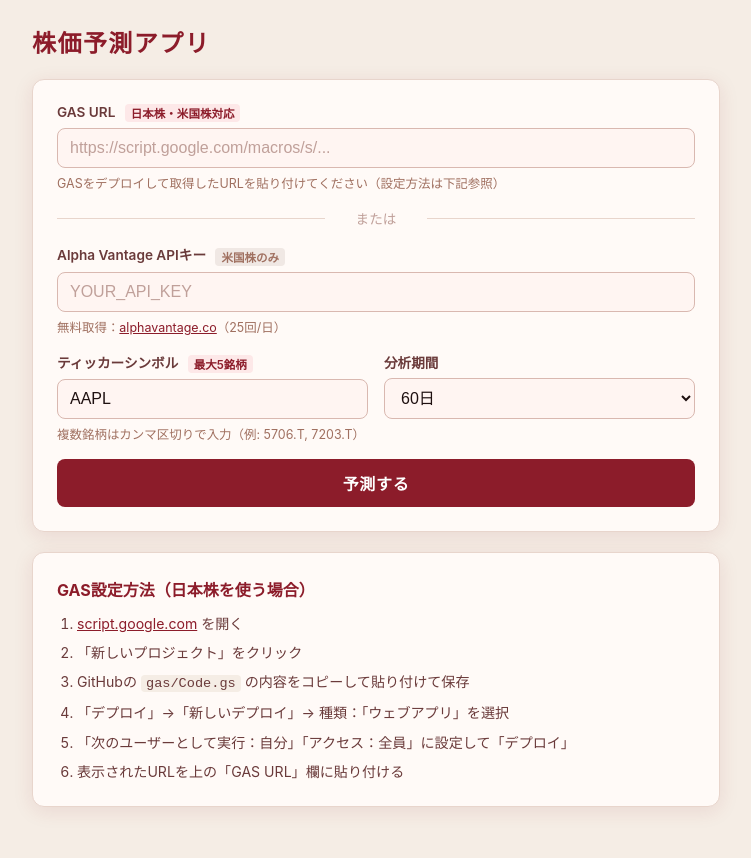
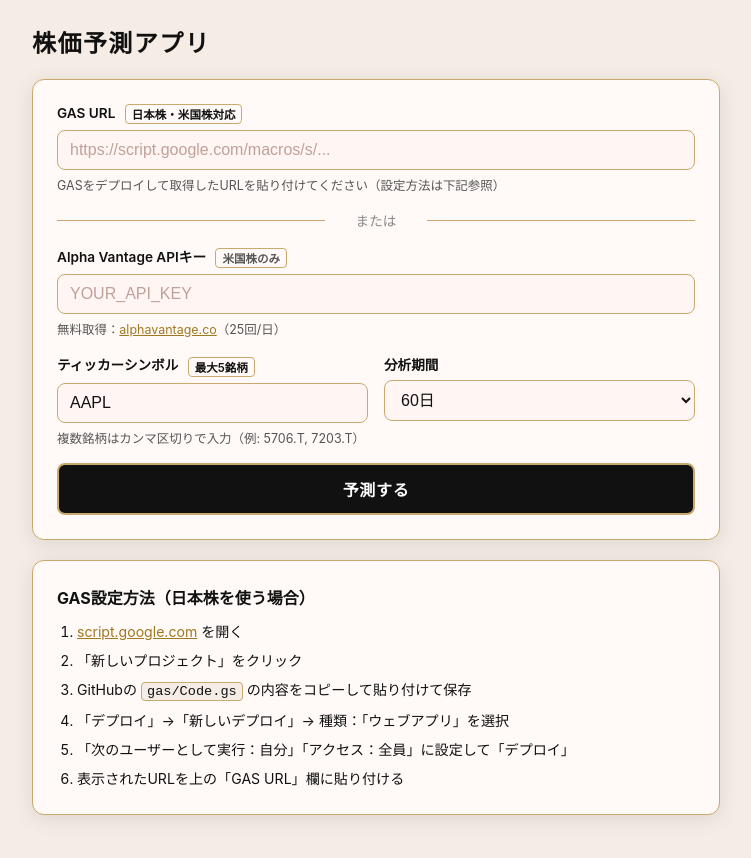
Before and after one commit to nori1975461/stock-app, a React (Vite) app: page / in a window 1280 px wide. Shown: the top 858 px of the page, without its empty margins (264-1015 px from the left). Built offline with nearby package versions, Linux system fonts and the light colour scheme.

Commit message:
design: 文字色を黒に統一・縁を金色(#c9a96e)に変更

```diff
--- a/src/App.css
+++ b/src/App.css
@@ -3,7 +3,7 @@
 body {
   font-family: -apple-system, BlinkMacSystemFont, 'Segoe UI', sans-serif;
   background: #f5ede5;
-  color: #1e1010;
+  color: #111111;
   min-height: 100vh;
 }
 
@@ -17,7 +17,7 @@ h1 {
   font-size: 1.5rem;
   font-weight: 700;
   margin-bottom: 20px;
-  color: #8c1c2a;
+  color: #111111;
   letter-spacing: 0.06em;
 }
 
@@ -25,9 +25,9 @@ h1 {
   background: #fffaf7;
   border-radius: 12px;
   padding: 24px;
-  box-shadow: 0 4px 20px rgba(140,28,42,0.1);
+  box-shadow: 0 4px 20px rgba(0,0,0,0.1);
   margin-bottom: 20px;
-  border: 1px solid #e8d5cc;
+  border: 1px solid #c9a96e;
 }
 
 .field {
@@ -40,22 +40,23 @@ h1 {
 .field label {
   font-size: 0.85rem;
   font-weight: 600;
-  color: #6a3a3a;
+  color: #111111;
 }
 
 .field input, .field select {
   padding: 10px 12px;
-  border: 1px solid #d9b8b0;
+  border: 1px solid #c9a96e;
   border-radius: 8px;
   font-size: 1rem;
   outline: none;
   transition: border-color 0.2s;
   background: #fff5f2;
-  color: #1e1010;
+  color: #111111;
 }
 
 .field input:focus, .field select:focus {
-  border-color: #8c1c2a;
+  border-color: #a07820;
+  box-shadow: 0 0 0 2px rgba(201,169,110,0.25);
 }
 
 .field input::placeholder { color: #c0a09a; }
@@ -65,8 +66,8 @@ h1 {
   color: #1e1010;
 }
 
-.hint { font-size: 0.78rem; color: #a07060; }
-.hint a { color: #8c1c2a; }
+.hint { font-size: 0.78rem; color: #555555; }
+.hint a { color: #a07820; }
 
 .row {
   display: grid;
@@ -77,23 +78,23 @@ h1 {
 .btn {
   width: 100%;
   padding: 12px;
-  background: #8c1c2a;
+  background: #111111;
   color: #fff;
-  border: none;
+  border: 2px solid #c9a96e;
   border-radius: 8px;
   font-size: 1rem;
   font-weight: 700;
   cursor: pointer;
-  transition: background 0.2s;
+  transition: background 0.2s, border-color 0.2s;
   letter-spacing: 0.04em;
 }
 
-.btn:hover:not(:disabled) { background: #6e1420; }
-.btn:disabled { background: #d4a8a8; color: #fff; cursor: not-allowed; }
+.btn:hover:not(:disabled) { background: #333333; border-color: #a07820; }
+.btn:disabled { background: #888888; border-color: #c9a96e; color: #ccc; cursor: not-allowed; }
 
 .error {
   background: #fff0f0;
-  border: 1px solid #e8a0a0;
+  border: 1px solid #c9a96e;
   color: #8c1c2a;
   border-radius: 8px;
   padding: 12px 16px;
@@ -115,15 +116,15 @@ h1 {
 
 .arrow { font-size: 2.4rem; line-height: 1; }
 .label { font-size: 1.8rem; font-weight: 700; }
-.confidence { font-size: 1rem; color: #a07060; margin-left: 4px; }
+.confidence { font-size: 1rem; color: #555555; margin-left: 4px; }
 
 .metrics {
   display: grid;
   grid-template-columns: repeat(4, 1fr);
   gap: 12px;
   padding: 16px 0;
-  border-top: 1px solid #e8d5cc;
-  border-bottom: 1px solid #e8d5cc;
+  border-top: 1px solid #c9a96e;
+  border-bottom: 1px solid #c9a96e;
   margin-bottom: 16px;
 }
 
@@ -134,20 +135,20 @@ h1 {
   text-align: center;
 }
 
-.metric span { font-size: 0.78rem; color: #a07060; }
-.metric strong { font-size: 1rem; font-weight: 700; color: #1e1010; }
+.metric span { font-size: 0.78rem; color: #555555; }
+.metric strong { font-size: 1rem; font-weight: 700; color: #111111; }
 
-.signals h3 { font-size: 0.85rem; color: #a07060; margin-bottom: 8px; }
+.signals h3 { font-size: 0.85rem; color: #555555; margin-bottom: 8px; }
 .signals ul { list-style: none; display: flex; flex-direction: column; gap: 4px; }
-.signals li { font-size: 0.88rem; color: #3a2020; padding-left: 12px; position: relative; }
-.signals li::before { content: '・'; position: absolute; left: 0; color: #8c1c2a; }
+.signals li { font-size: 0.88rem; color: #111111; padding-left: 12px; position: relative; }
+.signals li::before { content: '・'; position: absolute; left: 0; color: #c9a96e; }
 
 .chart-wrap { margin-top: 20px; }
 
 .disclaimer {
   margin-top: 16px;
   font-size: 0.75rem;
-  color: #c0a09a;
+  color: #888888;
   text-align: center;
 }
 
@@ -155,8 +156,9 @@ h1 {
   display: inline-block;
   font-size: 0.72rem;
   font-weight: 600;
-  background: #fde8e8;
-  color: #8c1c2a;
+  background: transparent;
+  color: #111111;
+  border: 1px solid #c9a96e;
   border-radius: 4px;
   padding: 1px 6px;
   margin-left: 6px;
@@ -164,14 +166,15 @@ h1 {
 }
 
 .badge.gray {
-  background: #f0e8e4;
-  color: #a07060;
+  background: transparent;
+  color: #555555;
+  border-color: #c9a96e;
 }
 
 .divider {
   text-align: center;
   font-size: 0.85rem;
-  color: #c0a09a;
+  color: #888888;
   margin: 4px 0 16px;
   position: relative;
 }
@@ -182,7 +185,7 @@ h1 {
   top: 50%;
   width: 42%;
   height: 1px;
-  background: #e8d5cc;
+  background: #c9a96e;
 }
 
 .divider::before { left: 0; }
@@ -194,7 +197,7 @@ h1 {
   font-size: 1rem;
   font-weight: 700;
   margin-bottom: 12px;
-  color: #8c1c2a;
+  color: #111111;
 }
 
 .guide ol {
@@ -206,23 +209,24 @@ h1 {
 
 .guide li {
   font-size: 0.88rem;
-  color: #6a3a3a;
+  color: #111111;
   line-height: 1.5;
 }
 
-.guide a { color: #8c1c2a; }
+.guide a { color: #a07820; }
 .guide code {
   background: #f5ede5;
+  border: 1px solid #c9a96e;
   padding: 1px 5px;
   border-radius: 4px;
   font-size: 0.85rem;
-  color: #6a3a3a;
+  color: #111111;
 }
 
 .result-ticker-label {
   font-size: 0.9rem;
   font-weight: 700;
-  color: #a07060;
+  color: #555555;
   margin-bottom: 2px;
   letter-spacing: 0.05em;
 }
@@ -230,7 +234,7 @@ h1 {
 .result-company-name {
   font-size: 1.1rem;
   font-weight: 700;
-  color: #1e1010;
+  color: #111111;
   margin-bottom: 8px;
 }
 
@@ -238,7 +242,7 @@ h1 {
   font-size: 1rem;
   font-weight: 700;
   margin-bottom: 16px;
-  color: #8c1c2a;
+  color: #111111;
   letter-spacing: 0.04em;
 }
 
@@ -254,31 +258,32 @@ h1 {
   align-items: center;
   gap: 16px;
   padding: 14px 16px;
-  border: 1px solid #e8d5cc;
+  border: 1px solid #c9a96e;
   border-radius: 10px;
   background: #fff5f2;
 }
 
 .rank-card.winner {
-  border-color: #8c1c2a;
-  background: #fff0ee;
+  border: 2px solid #c9a96e;
+  background: #fff8f0;
+  box-shadow: 0 2px 12px rgba(201,169,110,0.25);
 }
 
 .rank-card.selected {
-  border-color: #2471a3;
-  background: #f0f5ff;
+  border: 2px solid #c9a96e;
+  background: #fffaf5;
 }
 
 .rank-number {
   font-size: 0.82rem;
   font-weight: 700;
-  color: #c0a09a;
+  color: #888888;
   width: 28px;
   text-align: center;
   flex-shrink: 0;
 }
 
-.rank-card.winner .rank-number { color: #8c1c2a; }
+.rank-card.winner .rank-number { color: #a07820; font-size: 0.9rem; }
 
 .rank-body {
   flex: 1;
@@ -305,12 +310,12 @@ h1 {
 .rank-ticker-code {
   font-size: 1rem;
   font-weight: 700;
-  color: #1e1010;
+  color: #111111;
 }
 
 .rank-company-name {
   font-size: 0.78rem;
-  color: #a07060;
+  color: #555555;
   font-weight: 400;
 }
 
@@ -322,13 +327,13 @@ h1 {
   display: flex;
   gap: 12px;
   font-size: 0.82rem;
-  color: #a07060;
+  color: #555555;
   margin-left: auto;
 }
 
 .rank-error { font-size: 0.82rem; color: #8c1c2a; }
 
-.detail-card { border-top: 3px solid #8c1c2a; }
+.detail-card { border-top: 3px solid #c9a96e; }
 
 .detail-header {
   display: flex;
@@ -339,18 +344,18 @@ h1 {
 
 .btn-close {
   background: none;
-  border: 1px solid #d9b8b0;
+  border: 1px solid #c9a96e;
   border-radius: 6px;
   padding: 4px 10px;
   font-size: 0.82rem;
-  color: #a07060;
+  color: #555555;
   cursor: pointer;
   flex-shrink: 0;
 }
 
 .btn-close:hover {
   background: #f5ede5;
-  color: #1e1010;
+  color: #111111;
 }
 
 @media (max-width: 480px) {
--- a/src/App.jsx
+++ b/src/App.jsx
@@ -243,8 +243,8 @@ export default function App() {
           <div className="chart-wrap">
             <ResponsiveContainer width="100%" height={280}>
               <LineChart data={result.chartData} margin={{ top: 4, right: 16, left: 0, bottom: 4 }}>
-                <XAxis dataKey="date" tick={{ fontSize: 11, fill: '#a07060' }} interval="preserveStartEnd" />
-                <YAxis domain={['auto', 'auto']} tick={{ fontSize: 11, fill: '#a07060' }} width={60} />
+                <XAxis dataKey="date" tick={{ fontSize: 11, fill: '#555555' }} interval="preserveStartEnd" />
+                <YAxis domain={['auto', 'auto']} tick={{ fontSize: 11, fill: '#555555' }} width={60} />
                 <Tooltip />
                 <Legend />
                 <Line type="monotone" dataKey="price" stroke="#4f8ef7" dot={false} name="終値" strokeWidth={2} />
```
